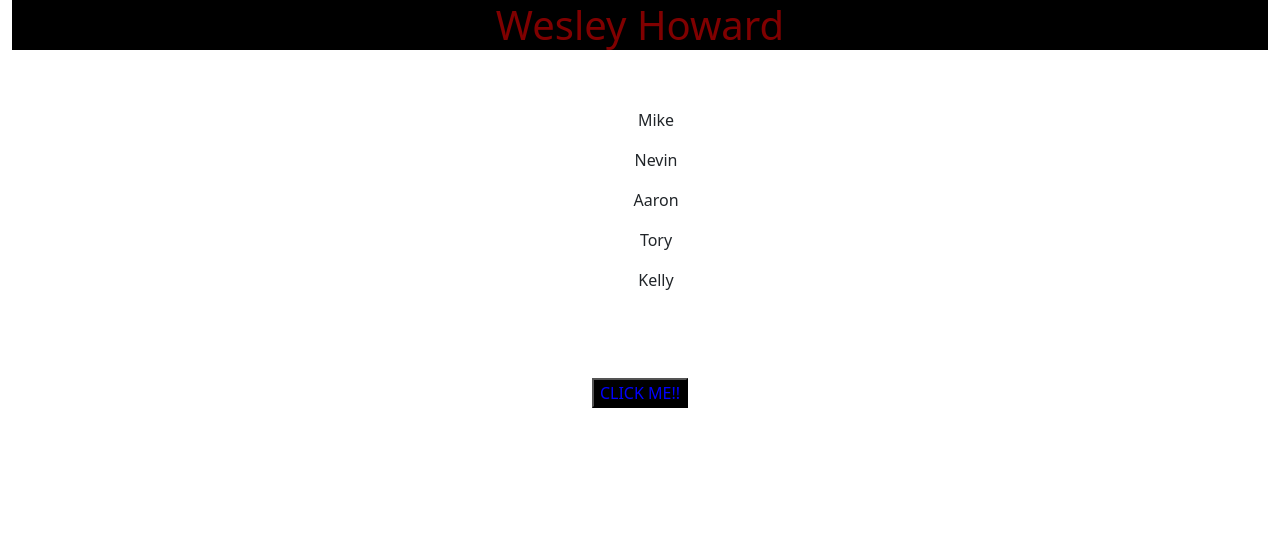
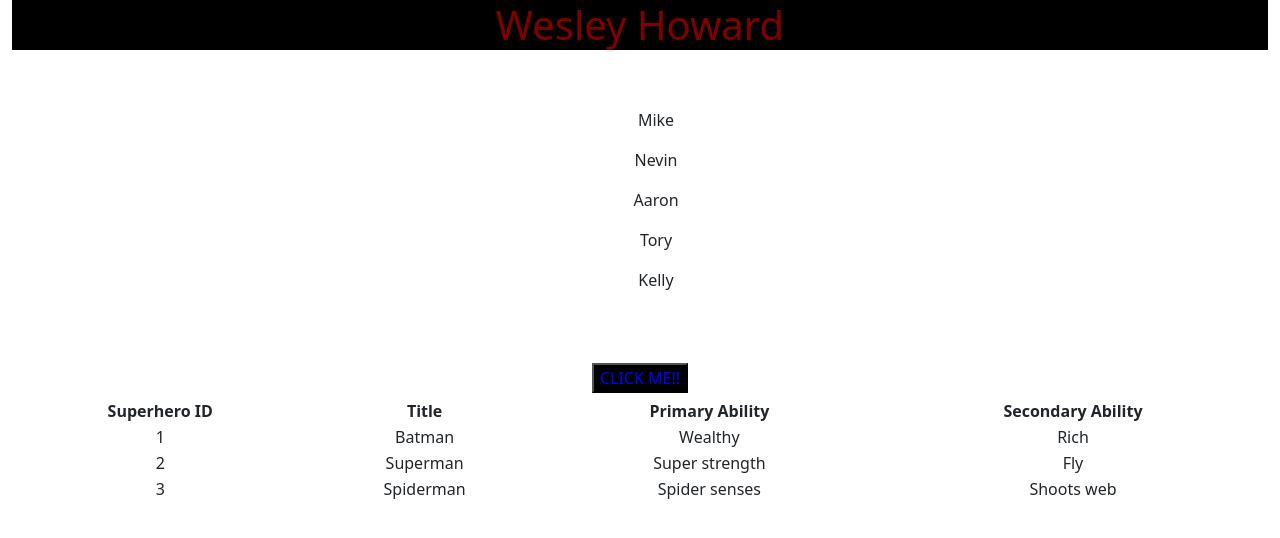
Before and after one commit to Howie21/React_Worksheets, a React (Create React App) app in the folder component-worksheet-1/: page / in a window 1280 px wide. Shown: the top 538 px of the page. Built offline with nearby package versions, Linux system fonts and the light colour scheme.

Commit message:
Added the Superheroes table

```diff
--- a/component-worksheet-1/src/App.jsx
+++ b/component-worksheet-1/src/App.jsx
@@ -2,6 +2,7 @@ import React, { Component } from 'react';
 import DisplayName from './components/DisplayName/DisplayName';
 import NamesList from './components/NamesList/NamesList';
 import AlertUser from './components/AlertUser/AlertUser';
+import SuperheroTable from './components/SuperheroTable/SuperheroTable';
 
 import './App.css';
 
@@ -9,7 +10,27 @@ class App extends Component {
     constructor(props) {
         super(props);
         this.state = {
-            names: ['Mike', 'Nevin', 'Aaron', 'Tory', 'Kelly']
+            names: ['Mike', 'Nevin', 'Aaron', 'Tory', 'Kelly'],
+            superheroes: [
+                {
+                    superheroId: 1,
+                    name: 'Batman',
+                    primaryAbility: 'Wealthy',
+                    secondaryAbility: 'Rich'
+                },
+                {
+                    superheroId: 2,
+                    name: 'Superman',
+                    primaryAbility: 'Super strength',
+                    secondaryAbility: 'Fly'
+                },
+                {
+                    superheroId: 3,
+                    name: 'Spiderman',
+                    primaryAbility: 'Spider senses',
+                    secondaryAbility: 'Shoots web'
+                }
+            ]
          }
     }
 
@@ -23,6 +44,8 @@ class App extends Component {
                 <DisplayName />
                 <NamesList namesList = {this.state.names}/>
                 <AlertUser alertUserFunction={this.alertDevCodeCamp}/>
+                <SuperheroTable superheroesData={this.state.superheroes} />
+
             </div>
         )
     }
--- a/component-worksheet-1/src/components/AlertUser/AlertUser.css
+++ b/component-worksheet-1/src/components/AlertUser/AlertUser.css
@@ -1,5 +1,6 @@
 .custom-div {
-    padding: 20px;
+    padding: 5px;
+    padding-top: 5px;
     text-align: center;
 }
 
--- /dev/null
+++ b/component-worksheet-1/src/components/SuperheroTable/SuperheroTable.css
@@ -0,0 +1,11 @@
+.Ttable{
+    text-align: center;
+    width: 100%;
+    padding-top: 50px;
+}
+
+
+tr, thead, tbody, td {
+    border: 2px black;
+
+}
--- /dev/null
+++ b/component-worksheet-1/src/components/SuperheroTable/SuperheroTable.jsx
@@ -0,0 +1,34 @@
+import React from 'react';
+import "./SuperheroTable.css"
+
+function SuperheroTable(props) {
+    return (
+        <div >
+        <table className="Ttable">
+            <thead>
+                <tr>
+                    <th>Superhero ID</th>
+                    <th>Title</th>
+                    <th>Primary Ability</th>
+                    <th>Secondary Ability</th>
+                </tr>
+            </thead>
+            <tbody>
+                {props.superheroesData.map(hero => {
+                    return (
+                    <tr key={hero.superheroId}>
+                        <td>{ hero.superheroId }</td>
+                        <td>{ hero.name }</td>
+                        <td>{ hero.primaryAbility }</td>
+                        <td>{ hero.secondaryAbility }</td>
+                    </tr>
+                    );
+                })
+                }
+            </tbody>
+        </table>
+        </div>
+     );
+}
+
+export default SuperheroTable;
```
